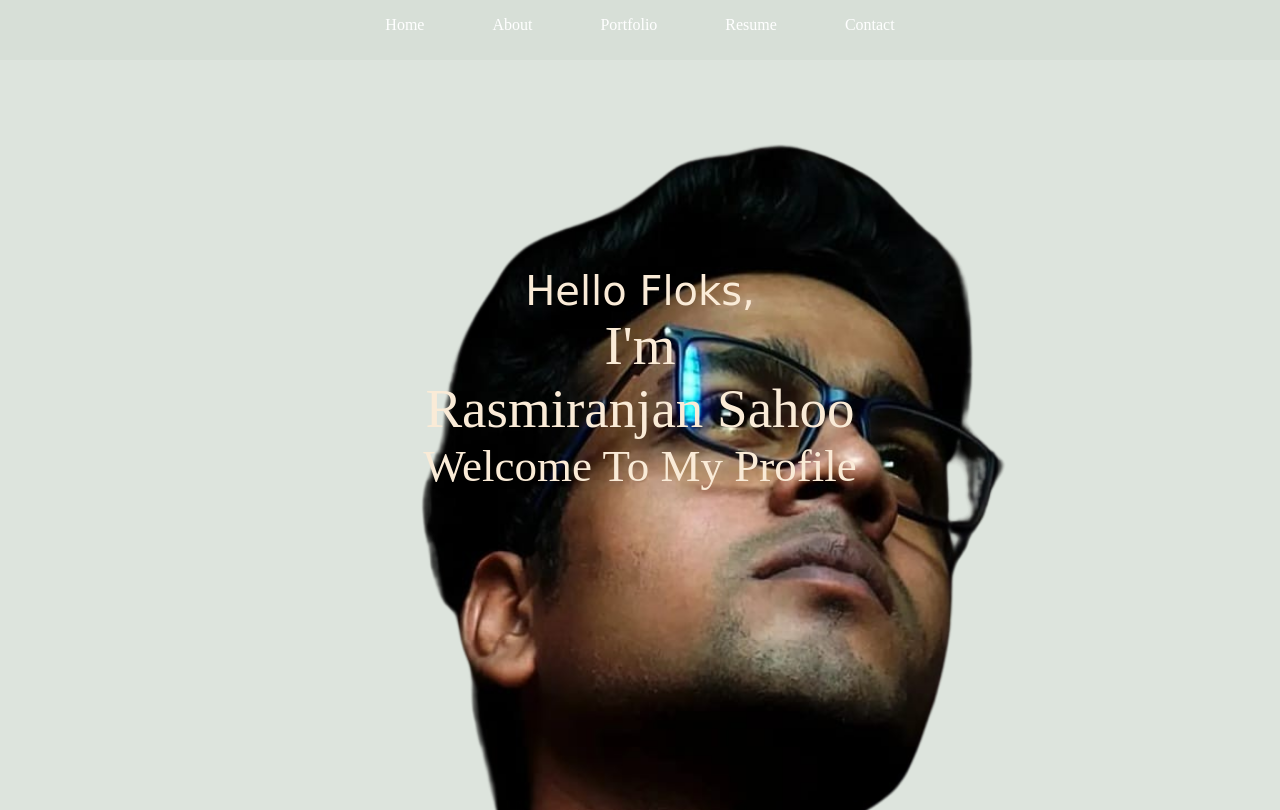
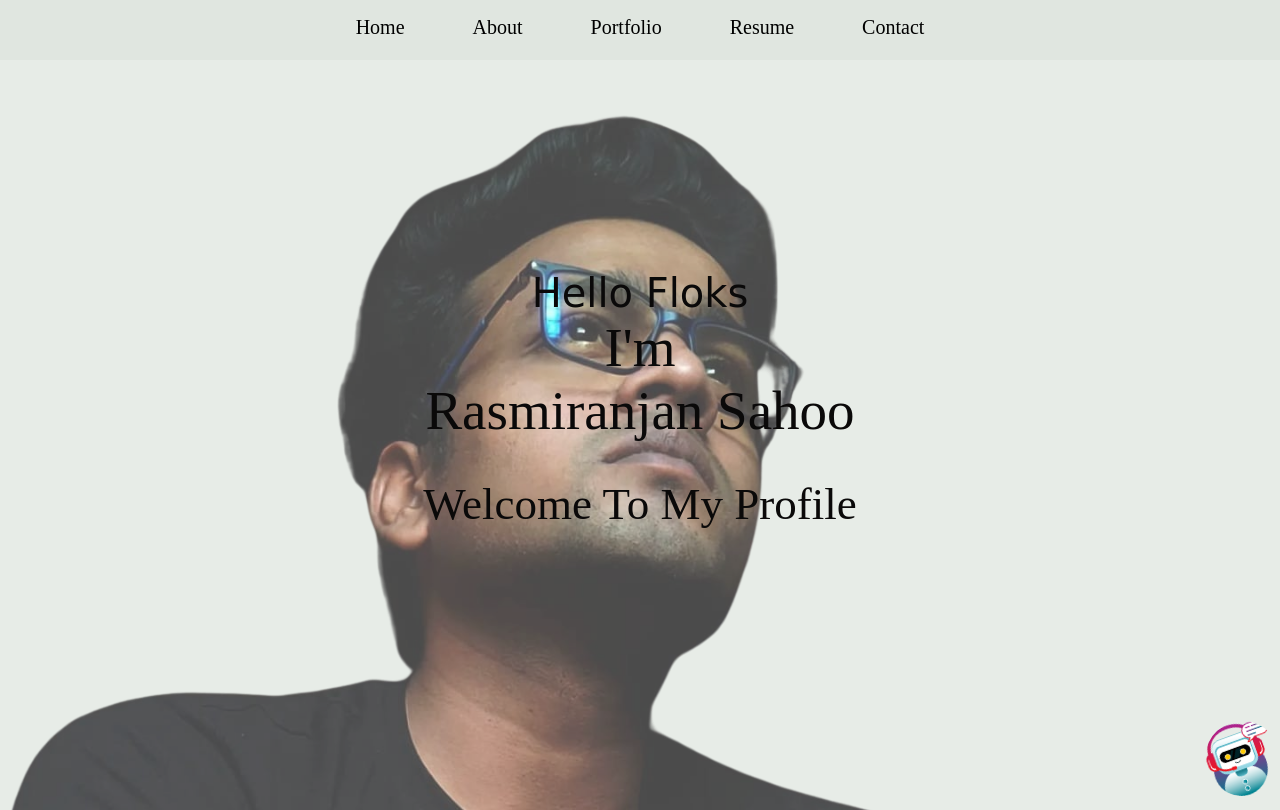
Before and after one commit to rrasmi070/Portfolio-html-css-javascript, a plain HTML site: page index.html in a window 1280 px wide. Shown: the top 810 px of the page. Drawn offline with Linux system fonts and the light colour scheme.

Commit message:
chatbot icon hover, cover image opacity

```diff
--- a/index.html
+++ b/index.html
@@ -14,11 +14,11 @@
         <nav>
             <div class="nav-container">
                 <div class="nav-item">
-                    <a href="">Home</a>
-                    <a href="">About</a>
-                    <a href="">Portfolio</a>
-                    <a href="">Resume</a>
-                    <a href="">Contact</a>
+                    <a href="home">Home</a>
+                    <a href="about">About</a>
+                    <a href="Portfolio">Portfolio</a>
+                    <a href="Resume">Resume</a>
+                    <a href="Contact">Contact</a>
                 </div>
             </div>
         </nav>
@@ -28,12 +28,15 @@
             <img src="static\images\myBackgroung.png" alt="static\images\myBackgroung.png" class="background-image">
             <div class="intro">
 
-                <p id="intro-text">Hello Floks,</p>
+                <p id="intro-text">Hello Floks</p>
                 <p id="intro-text1">I'm</p>
-                <p id="intro-text1">Rasmiranjan Sahoo</p>
+                <p id="intro-text1">Rasmiranjan Sahoo</p><br><br>
                 <p id="intro-text2">Welcome To My Profile</p>
             </div>
         </div>
     </main>
+    <span id="whatsap">
+        <img src="static/images/chatbot.png" alt="static/images/chatbot.png" class="fa-brands fa-whatsapp" id="whatsap-icon">
+    </span>
 </body>
 </html>
--- a/static/css/index.css
+++ b/static/css/index.css
@@ -3,16 +3,18 @@
     margin: 0;
 }
 nav{
+    position:fixed;
     background-color: rgba(185, 199, 185, 0.164);
     height: 60px;
+    width: 100%;
     text-align: center;
-    /* position: absolute; */
 }
 a{
     text-decoration: none;
-    color: white;
+    color: rgb(0, 0, 0);
     padding: 2rem;
     font-size: medium;
+    font-size: 20px;
 }
 
 .nav-item{
@@ -21,27 +23,28 @@ a{
 
 
 .background-image {
-    position: fixed;
+    position: relative;
     top: 0;
     left: 0;
-    width: 100rem;
-    /* height: 100%; */
+    width: 100%;
     z-index: -1;
     background-color: rgba(185, 199, 185, 0.479);
+    opacity: 0.7;
 }
 
 .intro{
-    /* text-align: center; */
+    text-align: center;
+    position: absolute;
+    top: 50%;
+    left: 50%;
+    transform: translate(-50%, -50%);
     display:flex;
     justify-content: center;
-    align-items: center;
     flex-direction: column;
-    height: 40em;
 
 }
 .intro p{
-    /* max-width: 600px; */
-    color: antiquewhite;
+    color: rgb(10, 9, 9);
     text-align: center;
 }
 
@@ -55,3 +58,26 @@ a{
 #intro-text2{
     font-size: 45px;
 }
+#whatsap {
+    position: fixed;
+    bottom: 0;
+    right: 0;
+    /* margin: 10px; Adjust the margin for spacing */
+}
+
+#whatsap-icon:hover{
+    height: 110px;
+    width: 110px;
+    transform:none;
+}
+
+#whatsap-icon {
+    /* Add any additional styles for your WhatsApp icon */
+    font-size: 40px; /* Adjust the font size as needed */
+    /*box-shadow: 10px 10px 10px 10px rgba(172, 35, 35, 0.3); /* Add shadow effect */
+    width: 75px;
+    height: 75px;
+    border-radius: 50px;
+    transform: rotate(-20deg);
+
+}
```
Also changed, not shown: static/images/chatbot.png (added).
